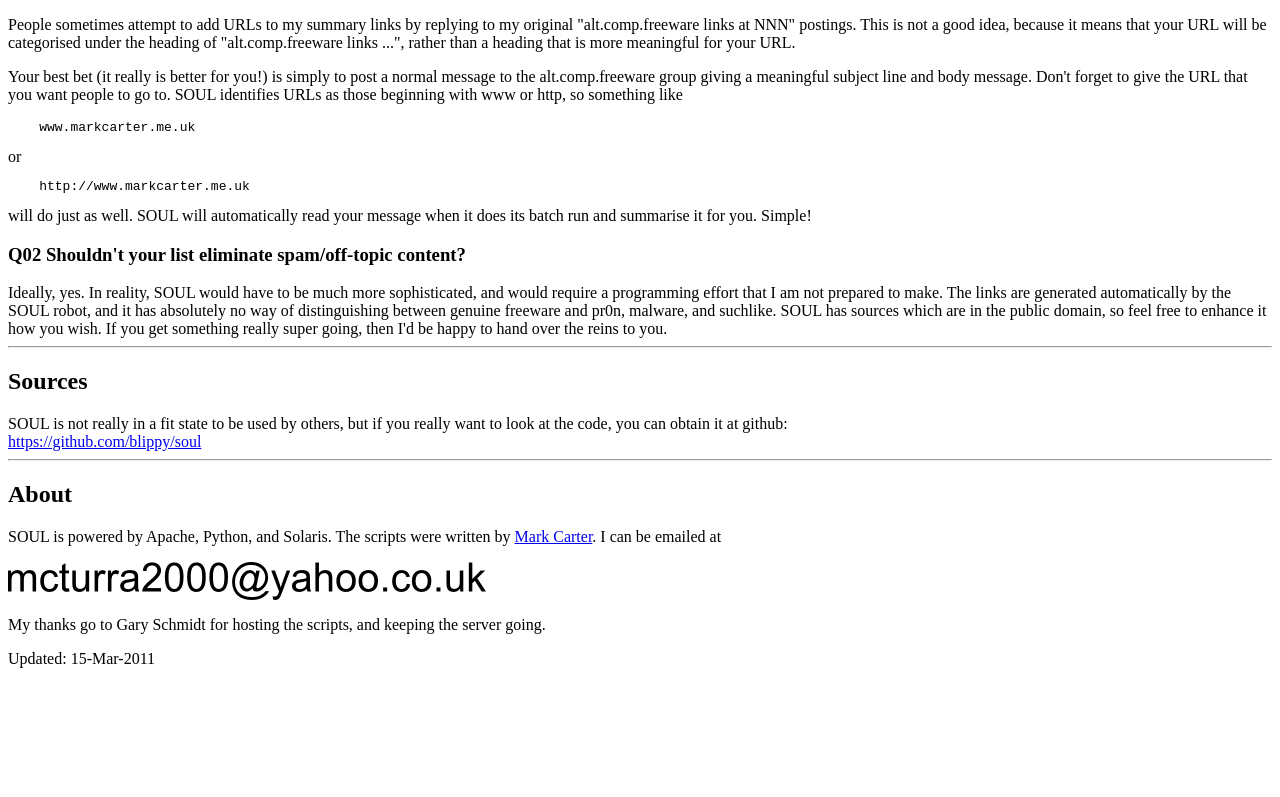
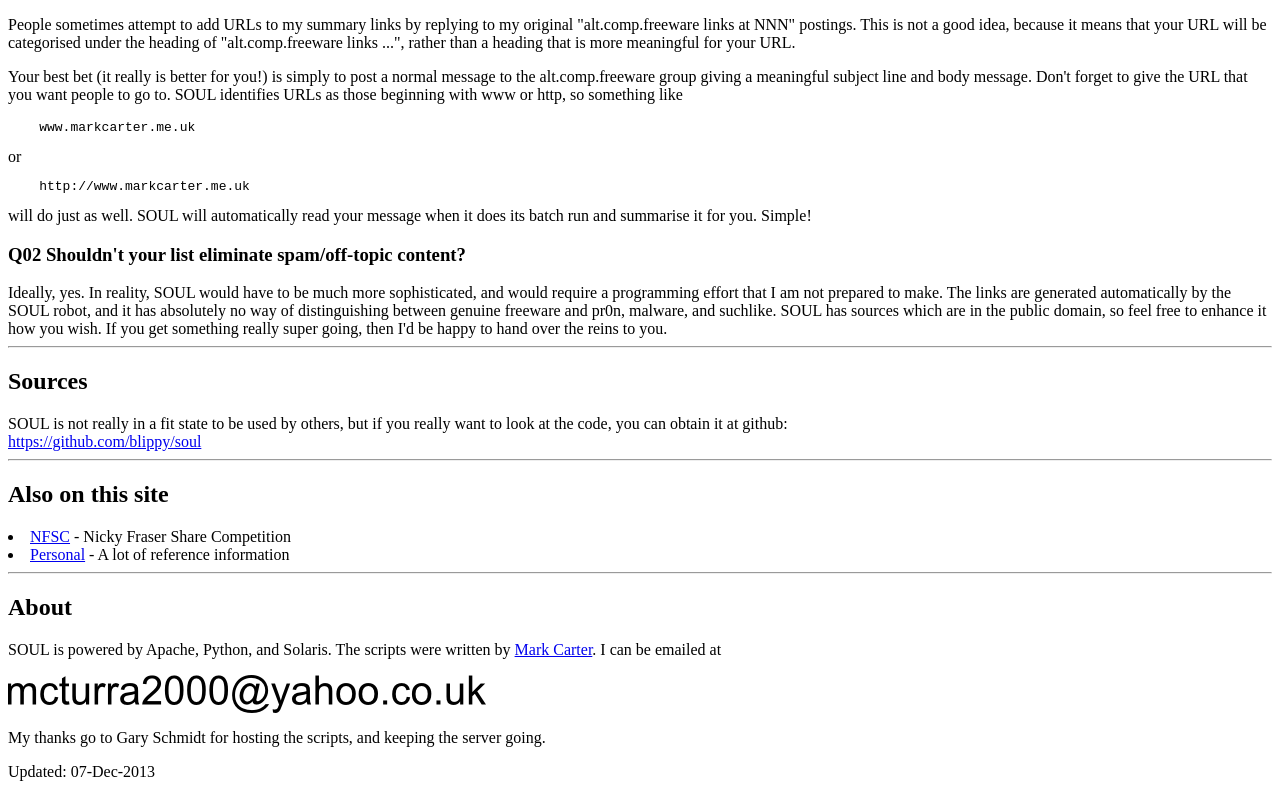
Before and after one commit to blippy/soul, a plain HTML site: page skel/index.html in a window 1280 px wide. Shown: the part 435-1232 px from the top of the page. Before the commit the page ends 1119 px from the top, so only its background shows below. Drawn offline with Linux system fonts and the light colour scheme.

Commit message:
mods to bashrc and index.html

```diff
--- a/skel/index.html
+++ b/skel/index.html
@@ -62,8 +62,12 @@ SOUL is not really in a fit state to be used by others, but if you
 really want to look at the code, you can obtain it at github: <br>
 <a href="https://github.com/blippy/soul">https://github.com/blippy/soul</a>
 
-<hr>
-<h2>About</h2>
+<hr><h2>Also on this site</h2>
+
+<li><a href="nfsc/by-epic.htm">NFSC</a> - Nicky Fraser Share Competition
+<li><a href="htdocs1/index.html">Personal</a> - A lot of reference information
+
+<hr><h2>About</h2>
 
 SOUL is powered by Apache, Python, and Solaris. The scripts were written
 by <a href="http://www.markcarter.me.uk">Mark Carter</a>. I can be emailed
@@ -76,7 +80,7 @@ server going.
 
 
 <p>
-Updated: 15-Mar-2011
+Updated: 07-Dec-2013
 
 </body>
 </html>
```
Also changed, not shown: 1 other file.
